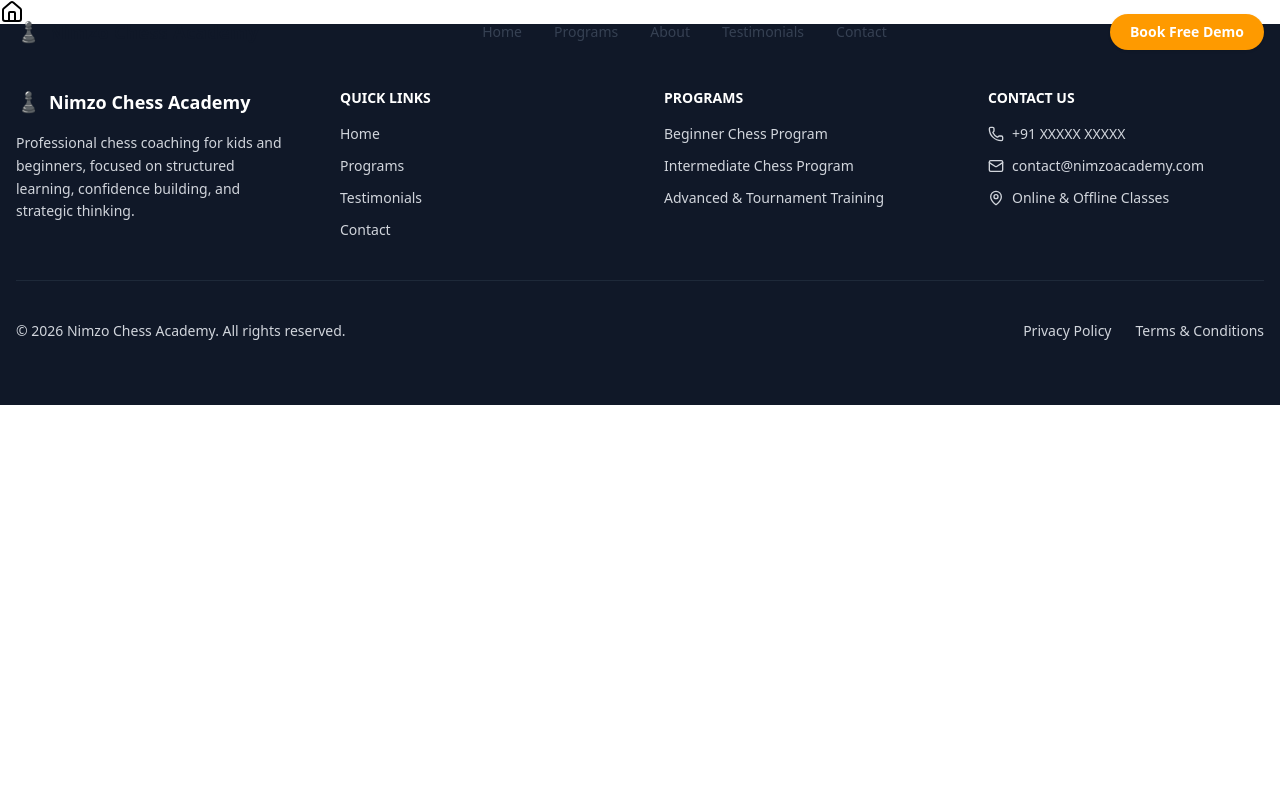
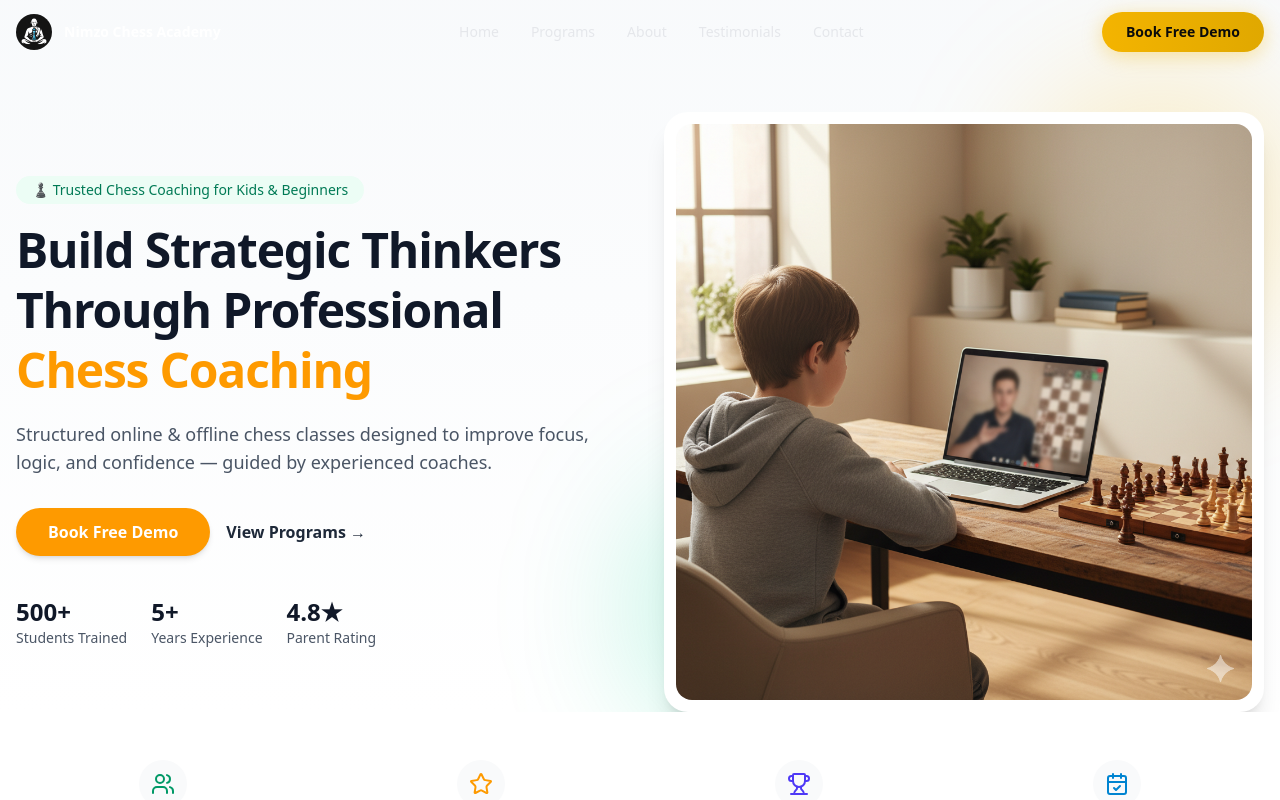
Before and after one commit to vivekmehto/nimzo-academy, a React (Vite) app: page / in a window 1280 px wide. Shown: the top 800 px of the page. Built offline with nearby package versions, Linux system fonts and the light colour scheme.

Commit message:
Fis Header

```diff
--- a/src/App.tsx
+++ b/src/App.tsx
@@ -1,4 +1,4 @@
-import { Home } from "lucide-react";
+import Home from "./pages/Home";
 import Footer from "./components/Footer";
 import Header from "./components/Header";
 function App() {
--- a/src/components/Header.tsx
+++ b/src/components/Header.tsx
@@ -16,14 +16,13 @@ const navLinks: NavLink[] = [
 ];
 
 const Header: React.FC = () => {
-  const [isOpen, setIsOpen] = useState<boolean>(false);
-  const [scrolled, setScrolled] = useState<boolean>(false);
+  const [isOpen, setIsOpen] = useState(false);
+  const [scrolled, setScrolled] = useState(false);
 
   useEffect(() => {
     const handleScroll = () => {
       setScrolled(window.scrollY > 20);
     };
-
     window.addEventListener("scroll", handleScroll);
     return () => window.removeEventListener("scroll", handleScroll);
   }, []);
@@ -32,23 +31,24 @@ const Header: React.FC = () => {
     <header
       className={`fixed top-0 z-50 w-full transition-all duration-300 ${
         scrolled
-          ? "bg-white/90 backdrop-blur-md shadow-sm"
+          ? "bg-[#0B0B0B]/95 backdrop-blur-md shadow-lg"
           : "bg-transparent"
       }`}
     >
       <div className="mx-auto max-w-7xl px-4">
         <div className="flex h-16 items-center justify-between">
 
-          {/* Logo */}
-          <Link
-            to="/"
-            className="flex items-center gap-2 font-semibold text-gray-900"
-          >
-            <span className="text-xl">♟️</span>
-            <span className="text-lg tracking-wide">
+       <a href="#home" className="flex items-center gap-3">
+            <img
+              src="/logo.png"
+              alt="Nimzo Chess Academy Logo"
+              className="h-9 w-auto rounded-full"
+            />
+            {/* Optional text (recommended for SEO) */}
+            <span className="hidden sm:block text-sm font-semibold text-white">
               Nimzo Chess Academy
             </span>
-          </Link>
+          </a>
 
           {/* Desktop Navigation */}
           <nav className="hidden md:flex items-center gap-8">
@@ -56,7 +56,13 @@ const Header: React.FC = () => {
               <a
                 key={link.name}
                 href={link.href}
-                className="text-sm font-medium text-gray-700 hover:text-gray-900 transition"
+                className="
+                  relative text-sm font-medium text-gray-200
+                  transition hover:text-white
+                  after:absolute after:left-0 after:-bottom-1
+                  after:h-[2px] after:w-0 after:bg-[#1FB6E0]
+                  after:transition-all hover:after:w-full
+                "
               >
                 {link.name}
               </a>
@@ -65,18 +71,33 @@ const Header: React.FC = () => {
 
           {/* CTA + Mobile Menu */}
           <div className="flex items-center gap-3">
-            {/* CTA Button */}
-            <a
-              href="#demo"
-              className="rounded-full bg-amber-500 px-5 py-2 text-sm font-semibold text-white shadow hover:bg-amber-600 transition"
-            >
-              Book Free Demo
-            </a>
+            {/* CTA */}
+           <a
+  href="#demo"
+  className="
+    rounded-full
+    bg-gradient-to-r from-[#F4B400] to-[#E0A800]
+    px-6 py-2.5 text-sm font-semibold
+    text-[#0B0B0B]
+    shadow-[0_4px_20px_rgba(244,180,0,0.35)]
+    transition-all duration-300
+    hover:-translate-y-0.5
+    hover:shadow-[0_6px_30px_rgba(244,180,0,0.5)]
+    focus-visible:outline-none
+    focus-visible:ring-2
+    focus-visible:ring-[#1FB6E0]
+    focus-visible:ring-offset-2
+    focus-visible:ring-offset-[#0B0B0B]
+  "
+>
+  Book Free Demo
+</a>
+
 
             {/* Mobile Menu Button */}
             <button
-              className="md:hidden p-2"
-              onClick={() => setIsOpen((prev) => !prev)}
+              className="md:hidden p-2 text-white"
+              onClick={() => setIsOpen(!isOpen)}
               aria-label="Toggle Menu"
             >
               {isOpen ? <X size={22} /> : <Menu size={22} />}
@@ -87,14 +108,14 @@ const Header: React.FC = () => {
 
       {/* Mobile Navigation */}
       {isOpen && (
-        <div className="md:hidden bg-white shadow-lg">
-          <nav className="flex flex-col px-4 py-4 gap-4">
+        <div className="md:hidden bg-[#0B0B0B] shadow-xl">
+          <nav className="flex flex-col gap-4 px-4 py-6">
             {navLinks.map((link) => (
               <a
                 key={link.name}
                 href={link.href}
                 onClick={() => setIsOpen(false)}
-                className="text-sm font-medium text-gray-700 hover:text-gray-900"
+                className="text-sm font-medium text-gray-200 hover:text-white"
               >
                 {link.name}
               </a>
--- a/src/index.css
+++ b/src/index.css
@@ -1 +1,12 @@
 @import "tailwindcss";
+
+html {
+  scroll-behavior: smooth;
+}
+
+
+:focus-visible {
+  outline: 2px solid #1FB6E0;
+  outline-offset: 3px;
+  border-radius: 9999px;
+}
```
Also changed, not shown: public/coach-1.jpg, public/logo.png (added).
